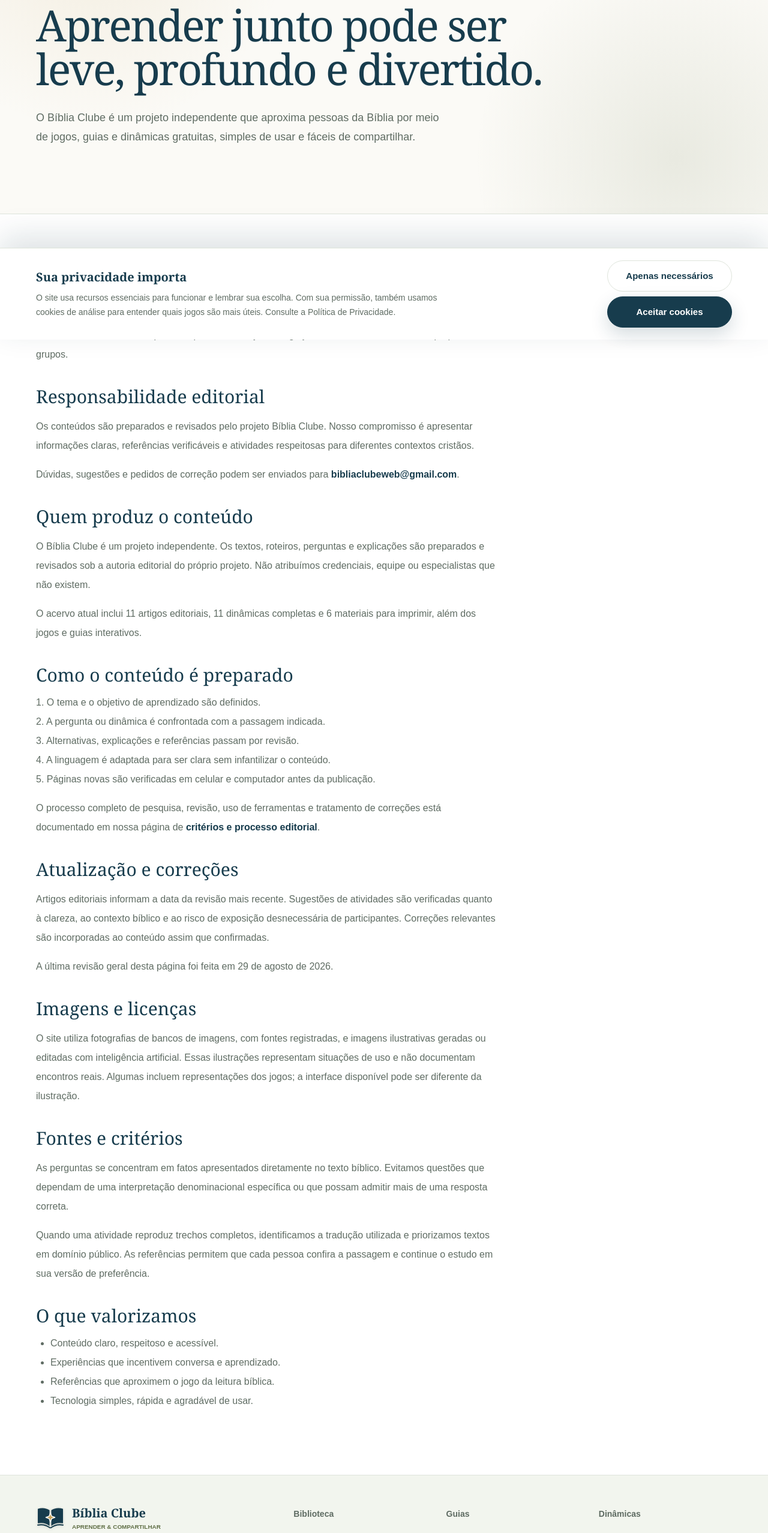
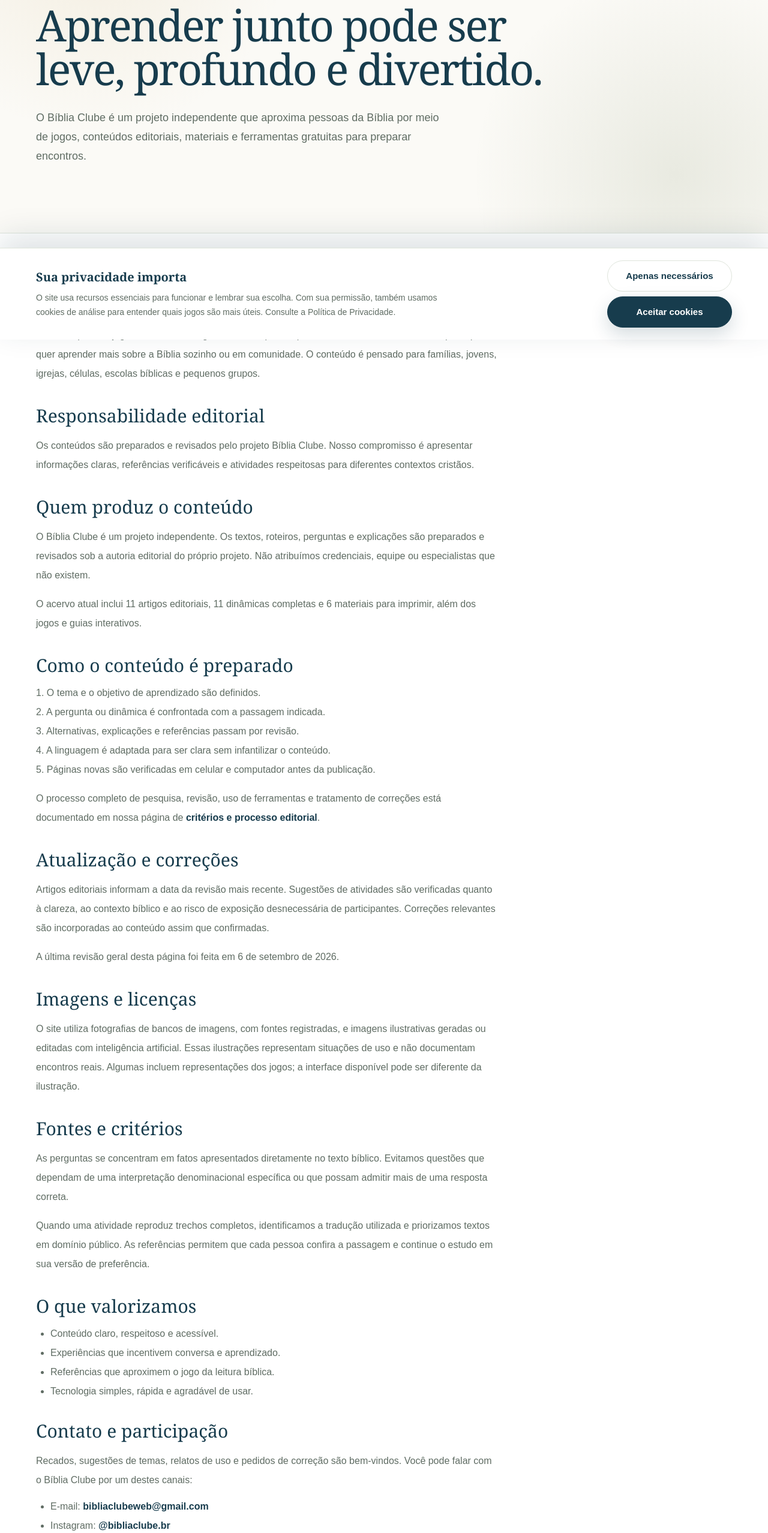
Before and after one commit to medinafrm-collab/biblia-clube, a Next.js app: page /sobre in a window 1280 px wide. Shown: the part 234-2789 px from the top of the page at 60% size. Built offline with nearby package versions, Linux system fonts and the light colour scheme.

Commit message:
Atualiza pagina Sobre e canais de contato

```diff
--- a/src/app/sobre/page.tsx
+++ b/src/app/sobre/page.tsx
@@ -8,9 +8,14 @@ import { printableResources } from "@/data/printableResources";
 export const metadata: Metadata = {
   title: "Sobre",
   description:
-    "Conheça a proposta, a responsabilidade editorial e os critérios usados nos jogos, guias e dinâmicas do Bíblia Clube.",
+    "Conheça a proposta, a responsabilidade editorial e os canais para enviar sugestões ao Bíblia Clube.",
   alternates: { canonical: "/sobre" },
-  openGraph: { title: "Sobre", description: "Conheça a proposta, a responsabilidade editorial e os critérios usados nos jogos, guias e dinâmicas do Bíblia Clube.", url: "/sobre" },
+  openGraph: {
+    title: "Sobre",
+    description:
+      "Conheça a proposta, a responsabilidade editorial e os canais para enviar sugestões ao Bíblia Clube.",
+    url: "/sobre",
+  },
 };
 
 export default function SobrePage() {
@@ -18,15 +23,15 @@ export default function SobrePage() {
     <InstitutionalPage
       eyebrow="Sobre o Bíblia Clube"
       title="Aprender junto pode ser leve, profundo e divertido."
-      intro="O Bíblia Clube é um projeto independente que aproxima pessoas da Bíblia por meio de jogos, guias e dinâmicas gratuitas, simples de usar e fáceis de compartilhar."
+      intro="O Bíblia Clube é um projeto independente que aproxima pessoas da Bíblia por meio de jogos, conteúdos editoriais, materiais e ferramentas gratuitas para preparar encontros."
     >
       <div>
         <h2>Nossa proposta</h2>
         <p className="mt-4">
-          Criamos quizzes, jogos e dinâmicas para quem quer aprender mais sobre
-          a Bíblia sozinho ou em comunidade. O conteúdo é pensado para
-          famílias, jovens, igrejas, células, escolas bíblicas e pequenos
-          grupos.
+          Criamos quizzes, jogos, dinâmicas, artigos, materiais para imprimir e
+          uma ferramenta de roteiro para quem quer aprender mais sobre a Bíblia
+          sozinho ou em comunidade. O conteúdo é pensado para famílias, jovens,
+          igrejas, células, escolas bíblicas e pequenos grupos.
         </p>
       </div>
       <div>
@@ -36,16 +41,6 @@ export default function SobrePage() {
           Nosso compromisso é apresentar informações claras, referências
           verificáveis e atividades respeitosas para diferentes contextos
           cristãos.
-        </p>
-        <p className="mt-4">
-          Dúvidas, sugestões e pedidos de correção podem ser enviados para{" "}
-          <a
-            href="mailto:bibliaclubeweb@gmail.com"
-            className="font-bold text-[var(--navy)]"
-          >
-            bibliaclubeweb@gmail.com
-          </a>
-          .
         </p>
       </div>
       <div>
@@ -81,7 +76,7 @@ export default function SobrePage() {
           Artigos editoriais informam a data da revisão mais recente. Sugestões de atividades são verificadas quanto à clareza, ao contexto bíblico e ao risco de exposição desnecessária de participantes. Correções relevantes são incorporadas ao conteúdo assim que confirmadas.
         </p>
         <p className="mt-4">
-          A última revisão geral desta página foi feita em 29 de agosto de 2026.
+          A última revisão geral desta página foi feita em 6 de setembro de 2026.
         </p>
       </div>
       <div>
@@ -114,6 +109,35 @@ export default function SobrePage() {
           <li>Tecnologia simples, rápida e agradável de usar.</li>
         </ul>
       </div>
+      <div>
+        <h2>Contato e participação</h2>
+        <p className="mt-4">
+          Recados, sugestões de temas, relatos de uso e pedidos de correção são
+          bem-vindos. Você pode falar com o Bíblia Clube por um destes canais:
+        </p>
+        <ul className="mt-4">
+          <li>
+            E-mail:{" "}
+            <a href="mailto:bibliaclubeweb@gmail.com?subject=Recado%20ou%20sugest%C3%A3o%20para%20o%20B%C3%ADblia%20Clube">
+              bibliaclubeweb@gmail.com
+            </a>
+          </li>
+          <li>
+            Instagram:{" "}
+            <a
+              href="https://www.instagram.com/bibliaclube.br/"
+              target="_blank"
+              rel="noreferrer"
+            >
+              @bibliaclube.br
+            </a>
+          </li>
+        </ul>
+        <p className="mt-4">
+          Para outros assuntos, consulte também a página de{" "}
+          <Link href="/contato">contato</Link>.
+        </p>
+      </div>
     </InstitutionalPage>
   );
 }
```
